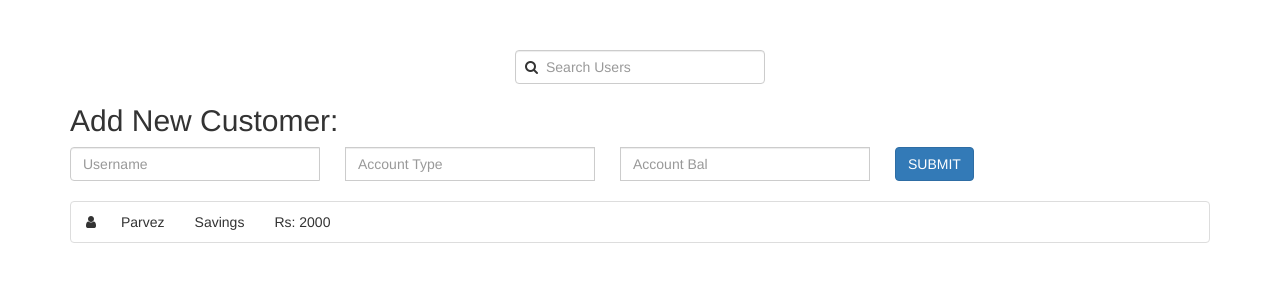
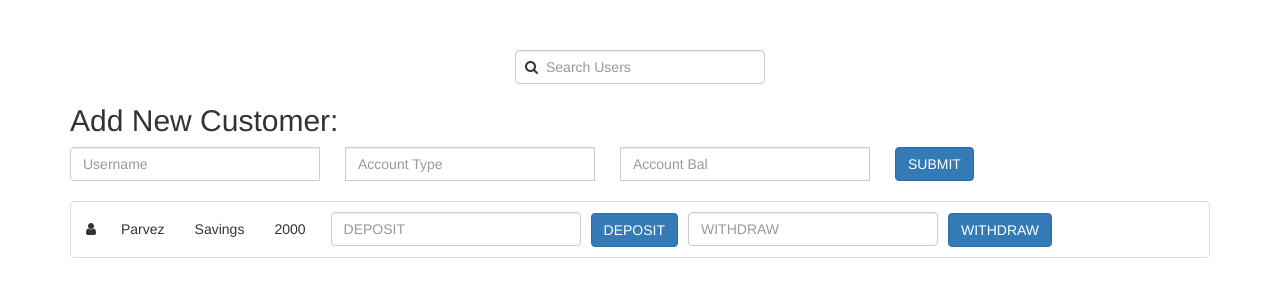
Before and after one commit to imparvez/banking-app-vanilla-js, a plain HTML site: page index.html in a window 1280 px wide. Drawn offline with nearby package versions, Linux system fonts and the light colour scheme.

Commit message:
Deposit and withdrawal functionality updated

```diff
--- a/index.html
+++ b/index.html
@@ -22,7 +22,7 @@
             <div class="input-group">
                 <input type="text" class="form-control" placeholder="Username" id="name">
                 <input type="text" class="form-control" placeholder="Account Type" id="accountType">
-                <input type="text" class="form-control" placeholder="Account Bal" id="accountBal">
+                <input type="number" class="form-control" placeholder="Account Bal" id="accountBal">
                 <button type="button" class="btn btn-primary" onclick="helper.addBankCustomer()" id="addNewCustomerButton">SUBMIT</button>
             </div>
             <!-- <input id="firstName" type="text" placeholder="FirstName"> -->
--- a/script.js
+++ b/script.js
@@ -2,20 +2,29 @@ var banking = {
 	bankCustomer: [{
 		name: "parvez",
 		accountType: "savings",
-		accountBal: "Rs: 2000"
+		accountBal: 2000
 	}],
 	addBankCustomer: function({name, accountType, accountBal }){
 		this.bankCustomer.push({
 			name: name,
 			accountType: accountType,
-			accountBal: accountBal
+			accountBal: parseInt(accountBal)
 		})
 	},
 	renderList:  function(list){
 		var ul = document.getElementById("lists");
 		var li = "";
 		for(i in list){
-			li += "<li class='list-group-item'><i class='fa fa-user'></i><span class='name'>"+list[i]["name"]+"</span><span class='accountType'>"+list[i]["accountType"]+"</span><span class='accountBal'>"+list[i]["accountBal"]+"</span></li>"
+			li += "<li class='list-group-item'>";
+			li += "<i class='fa fa-user'></i>";
+			li += "<span class='name'>"+list[i]["name"]+"</span>";
+			li += "<span class='accountType'>"+list[i]["accountType"]+"</span>";
+			li += "<span class='accountBal'>"+list[i]["accountBal"]+"</span>";
+			li += "<input type='number' class='form-control' placeholder='DEPOSIT' id='deposit"+i+"'/>";
+			li += "<button type='button' class='btn btn-primary' onclick='helper.addDeposit(deposit"+i+", "+i+")' id='addDeposit'>DEPOSIT</button>";
+			li += "<input type='number' class='form-control' placeholder='WITHDRAW' id='withdraw"+i+"'/>";
+			li += "<button type='button' class='btn btn-primary' onclick='helper.withdraw(withdraw"+i+", "+i+")' id='withdraw'>WITHDRAW</button>";
+			li += "</li>";
 		}
 		ul.innerHTML = li;
 	},
@@ -41,6 +50,14 @@ var helper = {
 		    return cust.indexOf(inputKeyWords) > -1;
 		  });
 		banking.renderList(filterUsers);
+	},
+	addDeposit: function(depositId, i){
+		banking.bankCustomer[i]['accountBal'] += parseInt(depositId.value);
+		banking.renderList(banking.bankCustomer);
+	},
+	withdraw: function(withdrawId, i){
+		banking.bankCustomer[i]['accountBal'] -= parseInt(withdrawId.value);
+		banking.renderList(banking.bankCustomer);
 	}
 }
 
--- a/style.css
+++ b/style.css
@@ -39,7 +39,13 @@
 .name,
 .accountType,
 .accountBal {
-	display: inline-block;
-	margin: 0 15px;
-	text-transform: capitalize;
+    display: inline-block;
+    margin: 0 15px;
+    text-transform: capitalize;
 }
+
+.list-group-item input {
+    width: 250px;
+    display: inline-block;
+    margin: 0 10px;
+}
```
